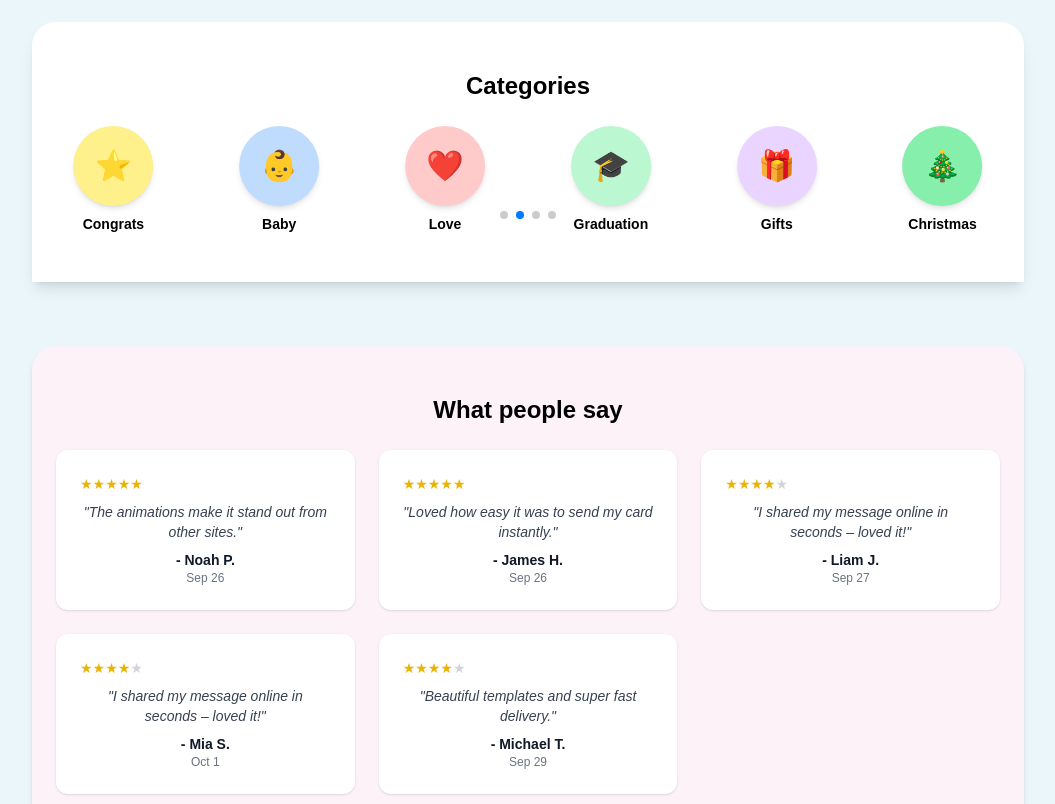
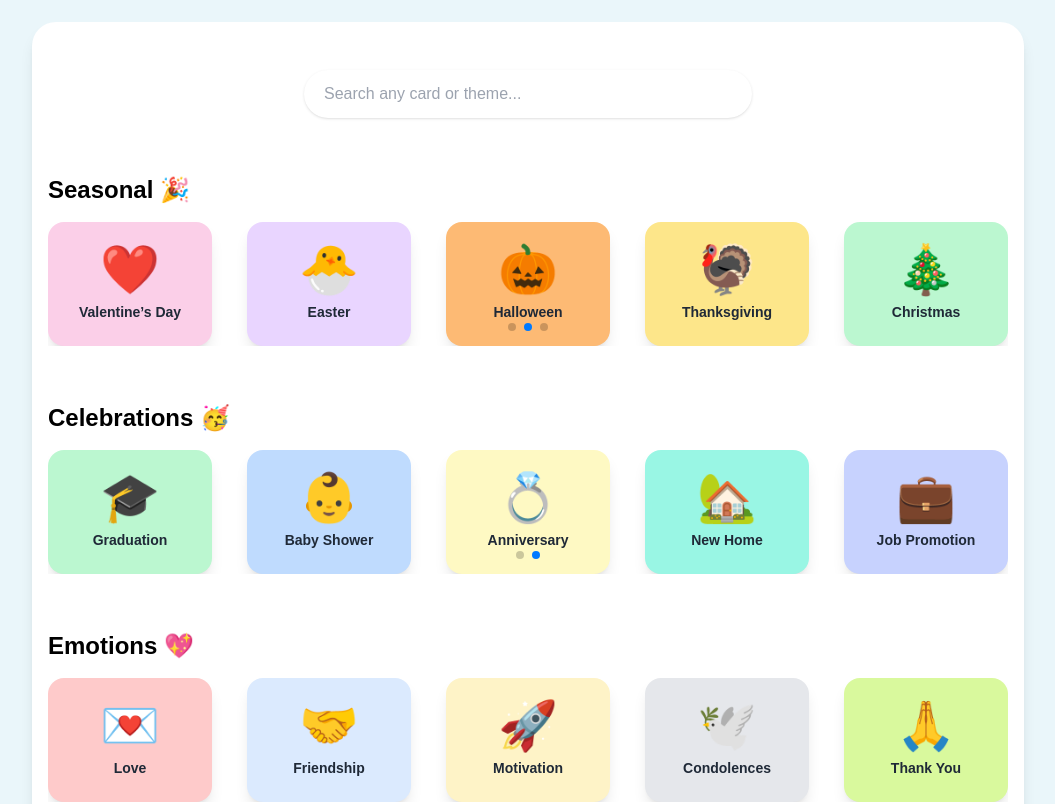
Before and after one commit to everwishhq-commits/EverWish, a Next.js app: page / in a window 1280 px wide. Shown: the part 800-1604 px from the top of the page, without its empty margins (112-1167 px from the left). Built offline with nearby package versions, Linux system fonts and the light colour scheme.

Commit message:
Update categories.js

```diff
--- a/app/components/categories.js
+++ b/app/components/categories.js
@@ -6,59 +6,103 @@ import { Pagination, Autoplay } from "swiper/modules";
 import "swiper/css";
 import "swiper/css/pagination";
 
-const categories = [
-  { name: "Birthday", color: "bg-pink-200", emoji: "🎂", slug: "birthday" },
-  { name: "Congrats", color: "bg-yellow-200", emoji: "⭐", slug: "congrats" },
-  { name: "Baby", color: "bg-blue-200", emoji: "👶", slug: "baby" },
-  { name: "Love", color: "bg-red-200", emoji: "❤️", slug: "love" },
-  { name: "Graduation", color: "bg-green-200", emoji: "🎓", slug: "graduation" },
-  { name: "Gifts", color: "bg-purple-200", emoji: "🎁", slug: "gifts" },
-  { name: "Christmas", color: "bg-green-300", emoji: "🎄", slug: "christmas" },
-  { name: "Halloween", color: "bg-orange-300", emoji: "🎃", slug: "halloween" },
-  { name: "Thank You", color: "bg-lime-200", emoji: "🙏", slug: "thank-you" },
+// 🔹 Categorías divididas por grupo tipo Netflix
+const categoryGroups = [
+  {
+    title: "Seasonal 🎉",
+    items: [
+      { name: "New Year", emoji: "🎆", color: "bg-yellow-200", slug: "new-year" },
+      { name: "Valentine’s Day", emoji: "❤️", color: "bg-pink-200", slug: "valentines" },
+      { name: "Easter", emoji: "🐣", color: "bg-purple-200", slug: "easter" },
+      { name: "Halloween", emoji: "🎃", color: "bg-orange-300", slug: "halloween" },
+      { name: "Thanksgiving", emoji: "🦃", color: "bg-amber-200", slug: "thanksgiving" },
+      { name: "Christmas", emoji: "🎄", color: "bg-green-200", slug: "christmas" },
+      { name: "4th of July", emoji: "🇺🇸", color: "bg-blue-200", slug: "4th-of-july" },
+    ],
+  },
+  {
+    title: "Celebrations 🥳",
+    items: [
+      { name: "Birthday", emoji: "🎂", color: "bg-pink-200", slug: "birthday" },
+      { name: "Graduation", emoji: "🎓", color: "bg-green-200", slug: "graduation" },
+      { name: "Baby Shower", emoji: "👶", color: "bg-blue-200", slug: "baby" },
+      { name: "Anniversary", emoji: "💍", color: "bg-yellow-100", slug: "anniversary" },
+      { name: "New Home", emoji: "🏡", color: "bg-teal-200", slug: "new-home" },
+      { name: "Job Promotion", emoji: "💼", color: "bg-indigo-200", slug: "promotion" },
+    ],
+  },
+  {
+    title: "Emotions 💖",
+    items: [
+      { name: "Love", emoji: "💌", color: "bg-red-200", slug: "love" },
+      { name: "Friendship", emoji: "🤝", color: "bg-blue-100", slug: "friendship" },
+      { name: "Motivation", emoji: "🚀", color: "bg-amber-100", slug: "motivation" },
+      { name: "Condolences", emoji: "🕊️", color: "bg-gray-200", slug: "condolences" },
+      { name: "Thank You", emoji: "🙏", color: "bg-lime-200", slug: "thank-you" },
+    ],
+  },
+  {
+    title: "Other Occasions 🌟",
+    items: [
+      { name: "Get Well Soon", emoji: "🌻", color: "bg-yellow-100", slug: "get-well-soon" },
+      { name: "Just Because", emoji: "🌈", color: "bg-pink-100", slug: "just-because" },
+      { name: "Apology", emoji: "💐", color: "bg-rose-100", slug: "apology" },
+      { name: "Surprise", emoji: "🎁", color: "bg-purple-100", slug: "surprise" },
+      { name: "Good Luck", emoji: "🍀", color: "bg-green-100", slug: "good-luck" },
+    ],
+  },
 ];
 
 export default function Categories() {
   const router = useRouter();
 
   return (
-    <div className="w-full text-center">
-      {/* 🔹 Título principal */}
-      <h2 className="text-2xl font-bold mb-6">Categories</h2>
+    <div className="w-full space-y-14">
+      {/* 🔍 Buscador global arriba */}
+      <div className="mb-8 text-center">
+        <input
+          type="text"
+          placeholder="Search any card or theme..."
+          className="w-full max-w-md rounded-full px-5 py-3 text-gray-700 shadow focus:outline-none focus:ring-2 focus:ring-pink-400"
+        />
+      </div>
 
-      {/* 🔹 Carrusel horizontal tipo Netflix */}
+      {/* 🔹 Carruseles por grupo */}
+      {categoryGroups.map((group, index) => (
+        <div key={index}>
+          <h2 className="text-2xl font-bold mb-4 text-left">{group.title}</h2>
+
           <Swiper
-        slidesPerView={3}
+            slidesPerView={2.2}
             spaceBetween={20}
             autoplay={{
-          delay: 3000,
+              delay: 3500,
               disableOnInteraction: false,
             }}
             pagination={{ clickable: true }}
             breakpoints={{
-          480: { slidesPerView: 4, spaceBetween: 25 }, // celulares grandes
-          768: { slidesPerView: 5, spaceBetween: 30 }, // tablet
-          1024: { slidesPerView: 6, spaceBetween: 35 }, // desktop
+              640: { slidesPerView: 3.2, spaceBetween: 25 },
+              1024: { slidesPerView: 5, spaceBetween: 35 },
             }}
             modules={[Pagination, Autoplay]}
             className="pb-6"
           >
-        {categories.map((cat, i) => (
+            {group.items.map((cat, i) => (
               <SwiperSlide key={i}>
                 <div
                   onClick={() => router.push(`/category/${cat.slug}`)}
-              className="flex flex-col items-center cursor-pointer group"
+                  className={`cursor-pointer flex flex-col items-center justify-center rounded-2xl shadow-lg ${cat.color} py-6 hover:scale-110 transition-transform`}
                 >
-              <div
-                className={`w-20 h-20 ${cat.color} rounded-full flex items-center justify-center shadow-md text-3xl group-hover:scale-110 transition-transform`}
-              >
-                {cat.emoji}
-              </div>
-              <p className="mt-2 text-sm font-semibold">{cat.name}</p>
+                  <span className="text-5xl mb-2">{cat.emoji}</span>
+                  <p className="text-sm font-semibold text-gray-800">
+                    {cat.name}
+                  </p>
                 </div>
               </SwiperSlide>
             ))}
           </Swiper>
         </div>
+      ))}
+    </div>
   );
     }
```
Lines whose indentation alone changed are shown as unchanged.
